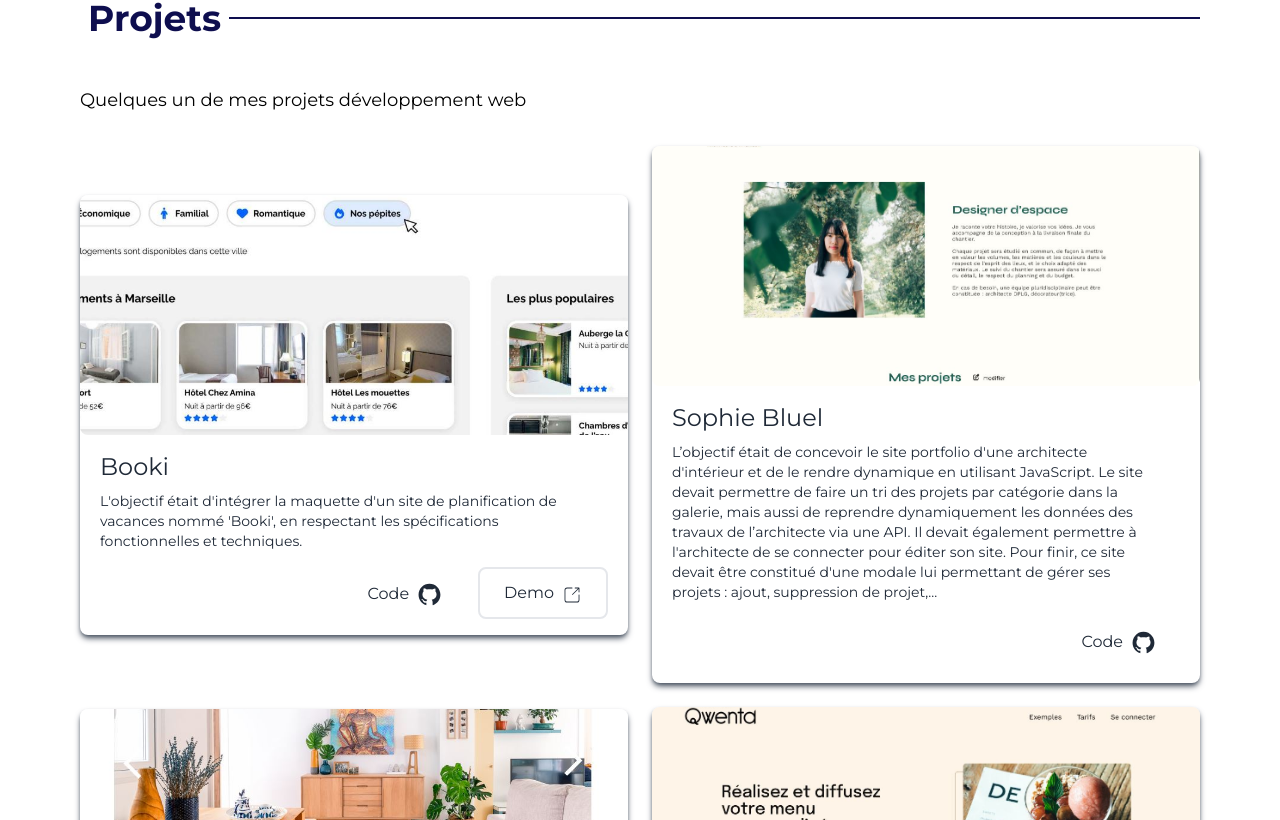
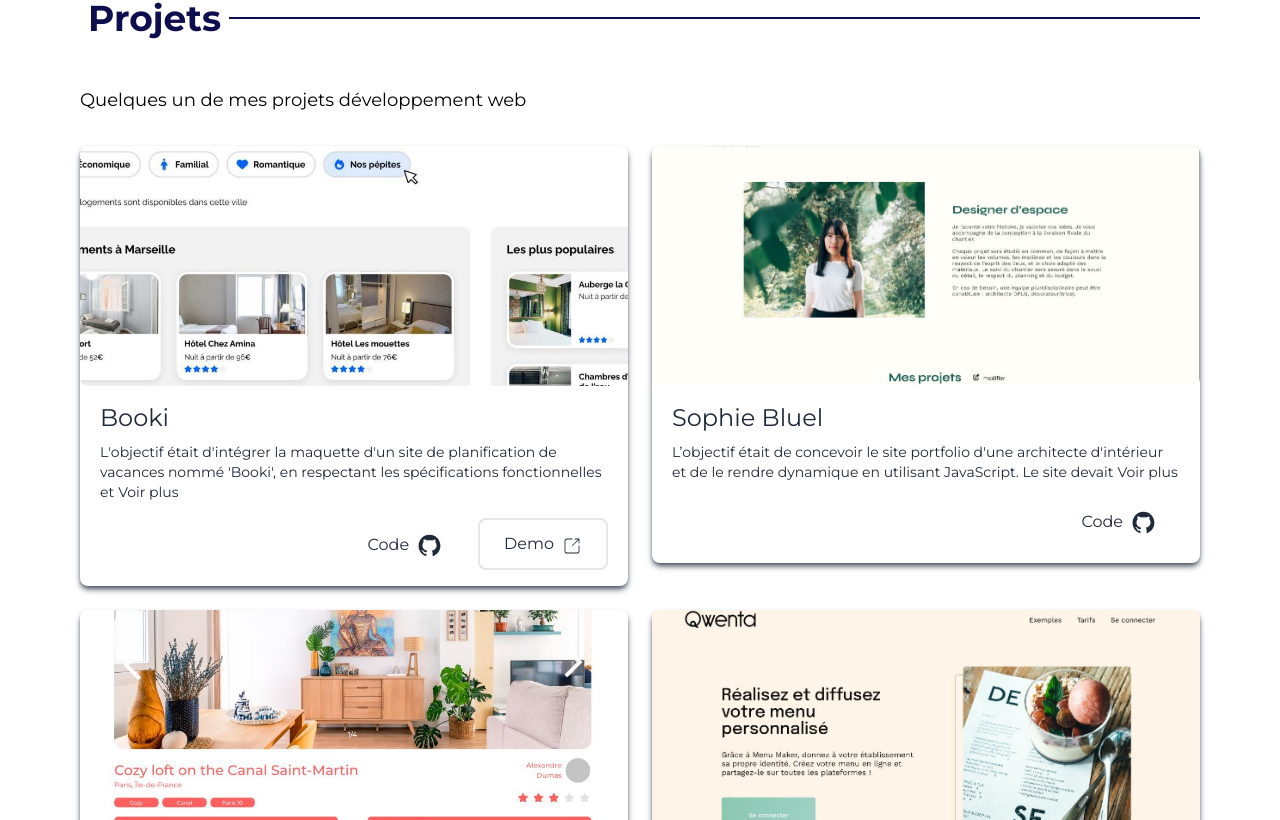
Before and after one commit to Meriemchm/chm_portfolio_severine_client, a React (Vite) app: page / in a window 1280 px wide. Shown: the part 4700-5520 px from the top of the page. Built offline with nearby package versions, Linux system fonts and the light colour scheme.

Commit message:
V1-project-card-maj

```diff
--- a/src/components/Projects/Project.jsx
+++ b/src/components/Projects/Project.jsx
@@ -30,10 +30,15 @@ const Project = () => {
   return (
     <div className="mx-auto grid grid-cols-1 xl:grid-cols-2 gap-6 text-center py-8 px-0 justify-center items-center ">
       {projects.map(({ id, src, title, description, hdemo, hcode, pdf }) => {
+        const [isTruncated, setIsTruncated] = useState(true);
+
+        const toggleTruncate = () => {
+          setIsTruncated(!isTruncated);
+        };
         return (
           <div
             key={id}
-            className=" shadow-md shadow-gray-600 bg-white rounded-lg"
+            className="shadow-md shadow-gray-600 bg-white rounded-lg self-start"
           >
             <div className="relative group ">
               <img
@@ -55,7 +60,23 @@ const Project = () => {
                 {title}
               </h2>
 
-                <p className="text-start text-sm mr-5">{description}</p>
+              <p className="text-start text-sm ">
+                {isTruncated
+                  ? description.slice(0, description.lastIndexOf(" ", 150))
+                  : description}
+
+                {description.length > 150 && (
+                  <button
+                    className="text-bold pl-1"
+                    onClick={(e) => {
+                      e.stopPropagation(); // Arrête la propagation de l'événement
+                      toggleTruncate();
+                    }}
+                  >
+                    {isTruncated ? "Voir plus" : "Voir moins"}
+                  </button>
+                )}
+              </p>
 
               <div className="flex justify-end items-end gap-3 mt-4">
                 <button className="flex  px-6 py-3 duration-200 hover:scale-105">
```
